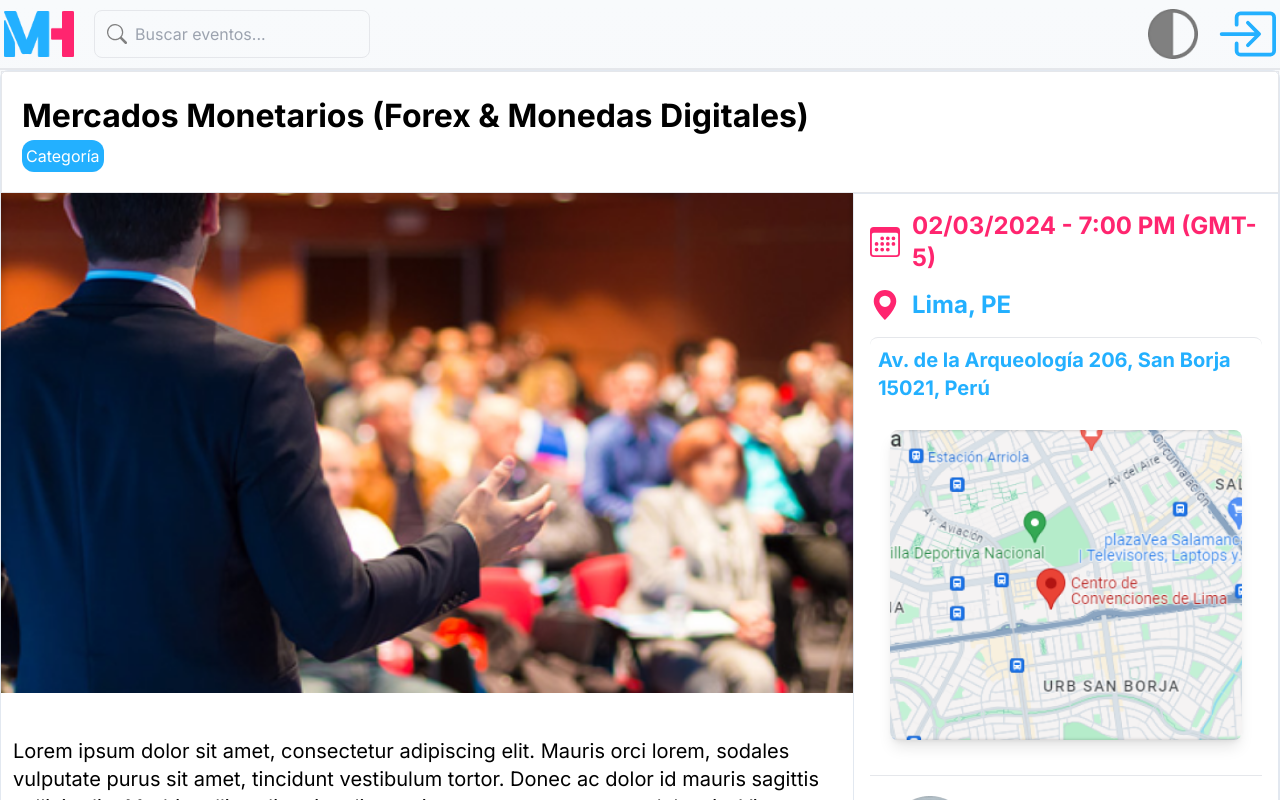
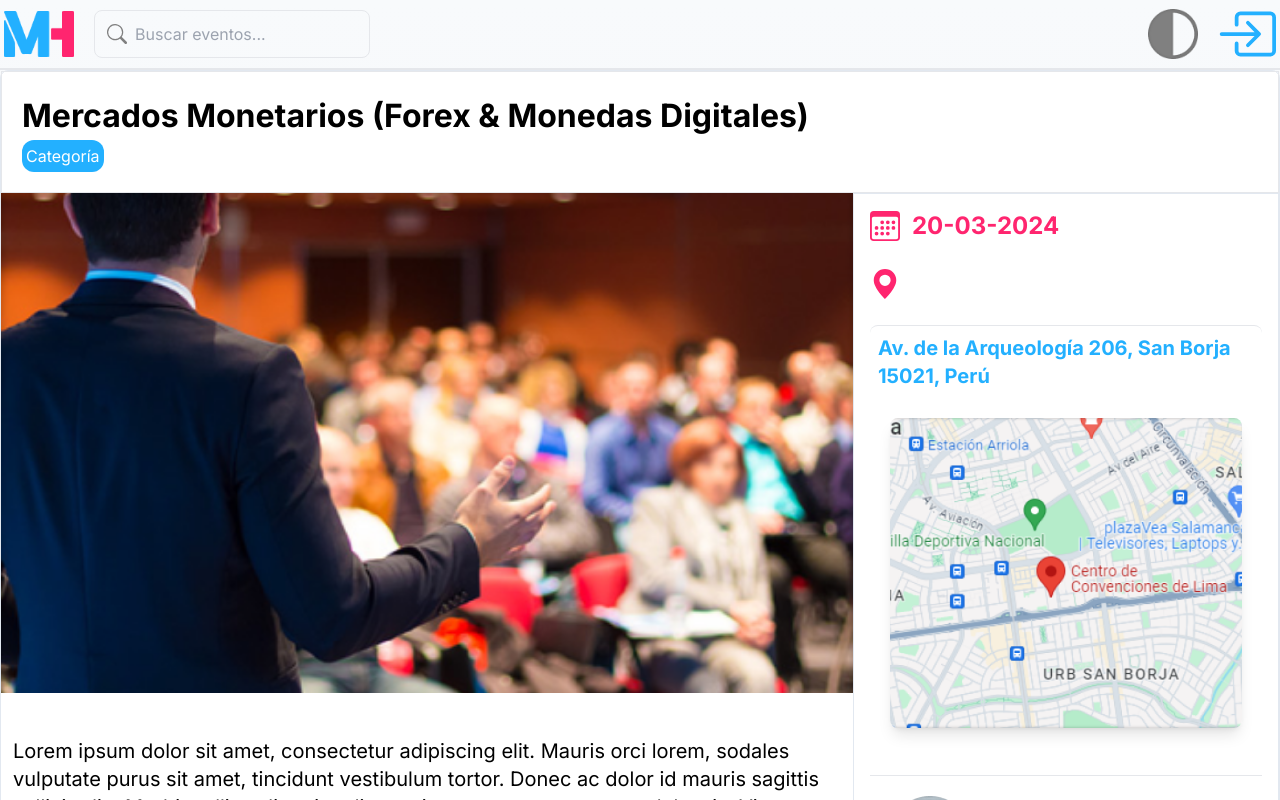
Before and after one commit to No-Country/c16-27-n-node-react, a Next.js app: page /event/1 in a window 1280 px wide. Shown: the top 800 px of the page. Built offline with nearby package versions, Linux system fonts and the light colour scheme.

Commit message:
Update eventsData.js with new event details

```diff
--- a/eventsData.js
+++ b/eventsData.js
@@ -3,42 +3,67 @@ export const eventsData = [
     "id": "1",
     "img": "/images/imgCard-1.png",
     "title": "Mercados Monetarios (Forex & Monedas Digitales)",
-      "date": "02/03/2024 - 7:00 PM (GMT-5)",
-      "location": "Lima, PE",
+    "date": "20-03-2024",
+    "type": "Presencial",
+    "creatorUserId": "zuluaga",
+    "maxUsers": "11",
+    "address": "Av. de la Arqueología 206, San Borja 15021, Perú",
+    "participants": "users",
   },
   {
     "id": "2",
     "img": "/images/imgCard-2.png",
     "title": "Mercados Monetarios (Forex & Monedas Digitales)",
-      "date": "02/03/2024 - 7:00 PM (GMT-5)",
-      "location": "Lima, PE"
+    "date": "13-03-2024",
+    "type": "Online",
+    "creatorUserId": "perez",
+    "maxUsers": "15",
+    "address": "link al evento en línea",
+    "participants": "attendees",
   },
   {
     "id": "3",
     "img": "/images/imgCard-3.png",
     "title": "Mercados Monetarios (Forex & Monedas Digitales)",
-      "date": "02/03/2024 - 7:00 PM (GMT-5)",
-      "location": "Lima, PE"
+    "date": "01-05-2024",
+    "type": "Presencial",
+    "creatorUserId": "gomez",
+    "maxUsers": "10",
+    "address": "Av. Principal 123, Lima, PE",
+    "participants": "registrants",
   },
   {
     "id": "4",
     "img": "/images/imgCard-1.png",
     "title": "Mercados Monetarios (Forex & Monedas Digitales)",
-      "date": "02/03/2024 - 7:00 PM (GMT-5)",
-      "location": "Lima, PE"
+    "date": "04-02-2024",
+    "type": "Presencial",
+    "creatorUserId": "gonzalez",
+    "maxUsers": "8",
+    "address": "Centro de Convenciones XYZ, Lima, PE",
+    "participants": "guests",
   },
   {
     "id": "5",
     "img": "/images/imgCard-1.png",
     "title": "Mercados Monetarios (Forex & Monedas Digitales)",
-      "date": "02/03/2024 - 7:00 PM (GMT-5)",
-      "location": "Lima, PE"
+    "date": "06-05-2024",
+    "type": "Online",
+    "creatorUserId": "martinez",
+    "maxUsers": "20",
+    "address": "link al evento en línea",
+    "participants": "viewers",
   },
   {
     "id": "6",
+    "title": "Mercados Monetarios (Forex & Monedas Digitales)",
+    "description": "description del evento",
     "img": "/images/imgCard-1.png",
-      "title": "Mercados Monetarios (Forex & Monedas Digitales)",
-      "date": "02/03/2024 - 7:00 PM (GMT-5)",
-      "location": "Lima, PE"
+    "date": "03-03-2024",
+    "type": "Online",
+    "creatorUserId": "rodriguez",
+    "maxUsers": "12",
+    "address": "link al evento en línea",
+    "participants": "array de participantes",
   }
-  ]
+];
```
Lines whose indentation alone changed are shown as unchanged.
